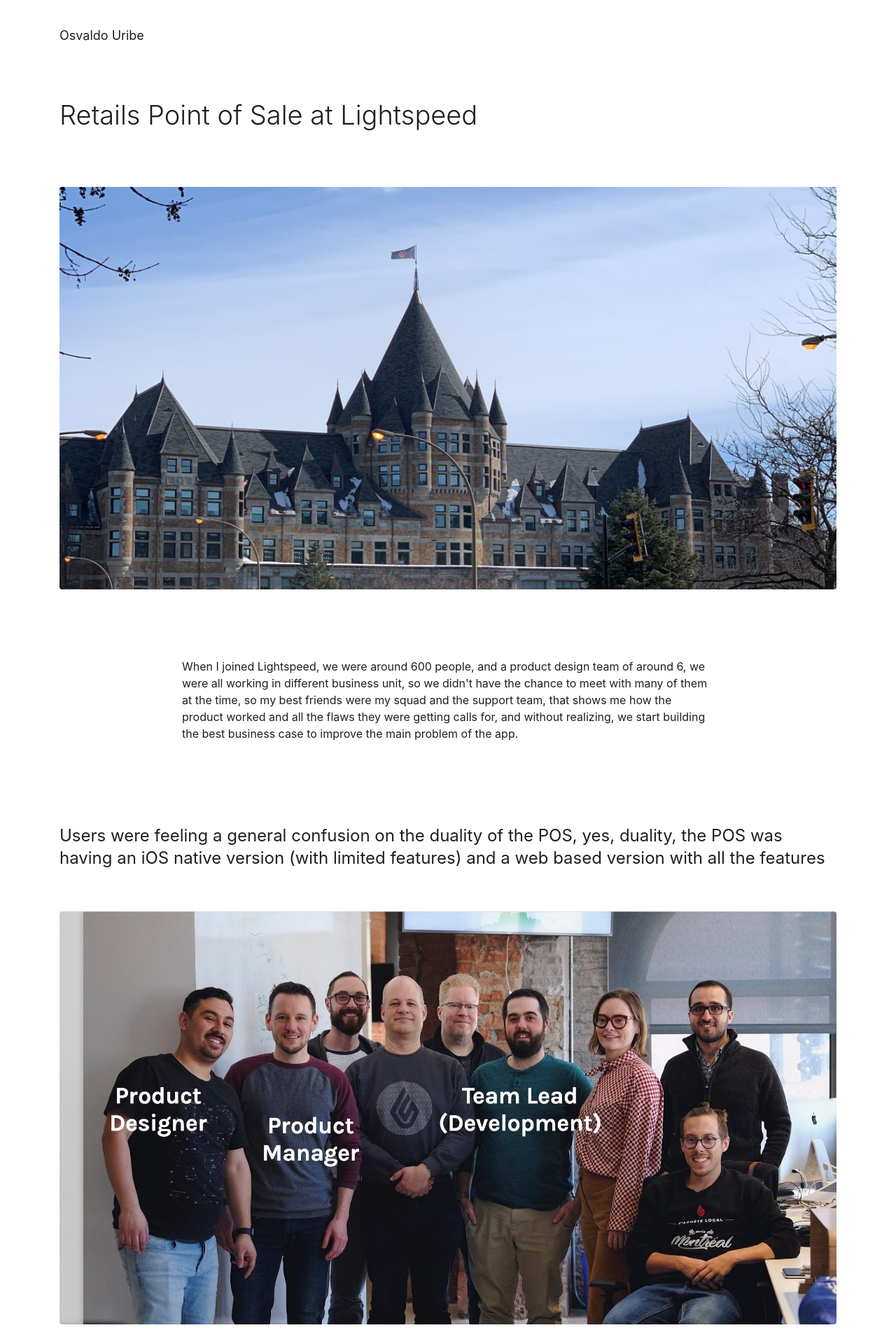
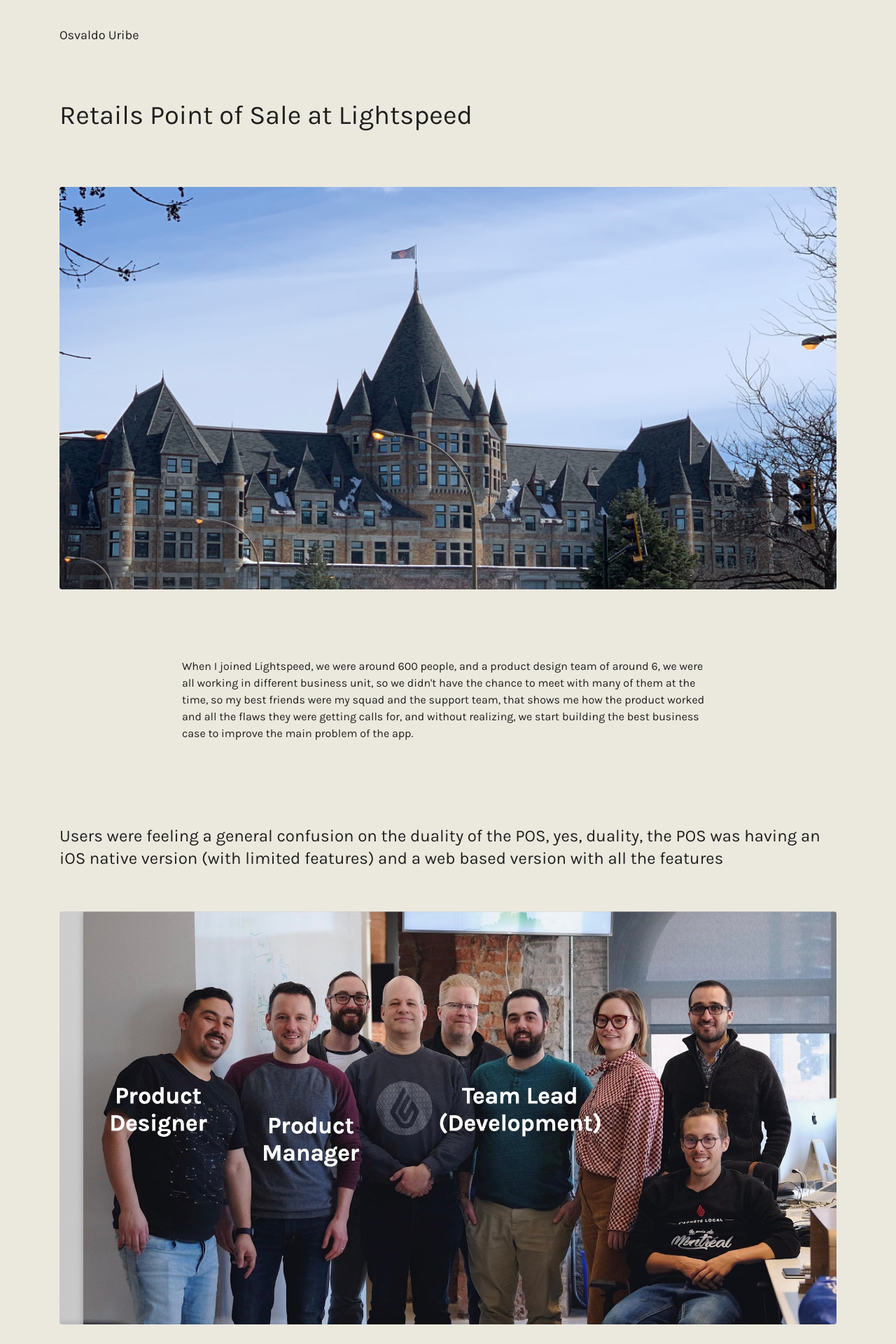
Before and after one commit to osvaldouribe/portfolio, a PHP site: page /lightspeed.html in a window 1280 px wide. Shown: the top 1920 px of the page at 70% size. Run offline with PHP 8.4, Linux system fonts and the light colour scheme.

Commit message:
Color update
Background fixing

```diff
--- a/style.css
+++ b/style.css
@@ -1,4 +1,4 @@
-s@import url('https://fonts.googleapis.com/css?family=Karla');
+@import url('https://fonts.googleapis.com/css?family=Karla');
 body{font-family: 'Karla', sans-serif; background-color: #EBE9DE;}
 
 section, .project{padding:40px 0;}
```
